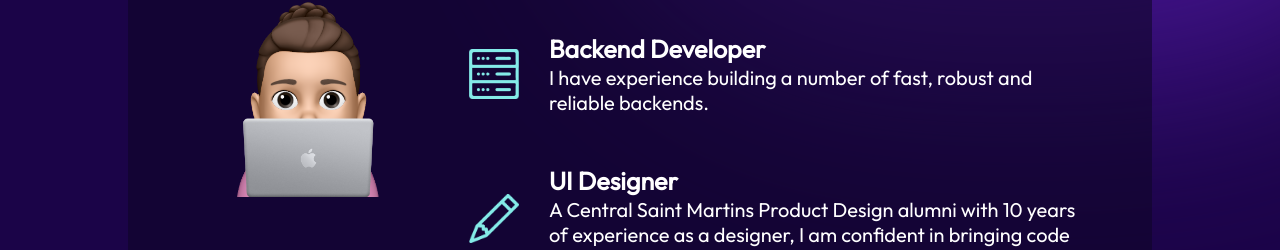
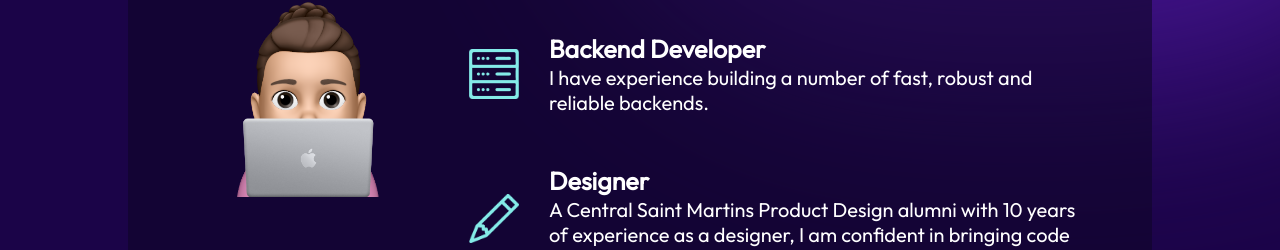
Before and after one commit to annaewbank/Anna-Ewbank-Portfolio, a React (Vite) app: page / in a window 1280 px wide. Shown: the part 1029-1279 px from the top of the page. Built offline with nearby package versions, Linux system fonts and the light colour scheme.

Commit message:
feat: update about

```diff
--- a/src/components/About/About.jsx
+++ b/src/components/About/About.jsx
@@ -35,7 +35,7 @@ export const About = () => {
           <li className={styles.aboutItem}>
             <img src={getImageUrl('about/uiIcon.png')} alt="UI Icon" />
             <div className={styles.aboutItemText}>
-              <h3>UI Designer</h3>
+              <h3>Designer</h3>
               <p>
                 A Central Saint Martins Product Design alumni with 10 years of
                 experience as a designer, I am confident in bringing code to
```
